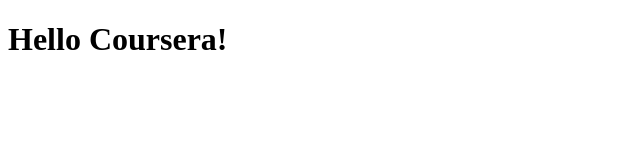
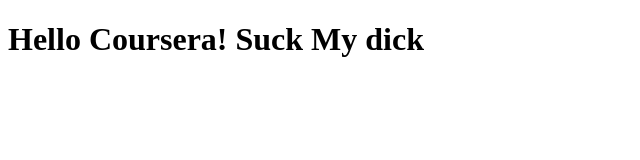
Before and after one commit to KeonLee04/Coursera-, a plain HTML site: page site/index.html in a window 1280 px wide. Shown: the whole page, without its empty margins (0-640 px from the left). Drawn offline with Linux system fonts and the light colour scheme.

Commit message:
Small addition to our page content.

```diff
--- a/site/index.html
+++ b/site/index.html
@@ -6,6 +6,6 @@
 	<title>Hello Coursera</title>
 </head>
 <body>
-<h1>Hello Coursera!</h1>
+<h1>Hello Coursera! Suck My dick</h1>
 </body>
 </html>
```
